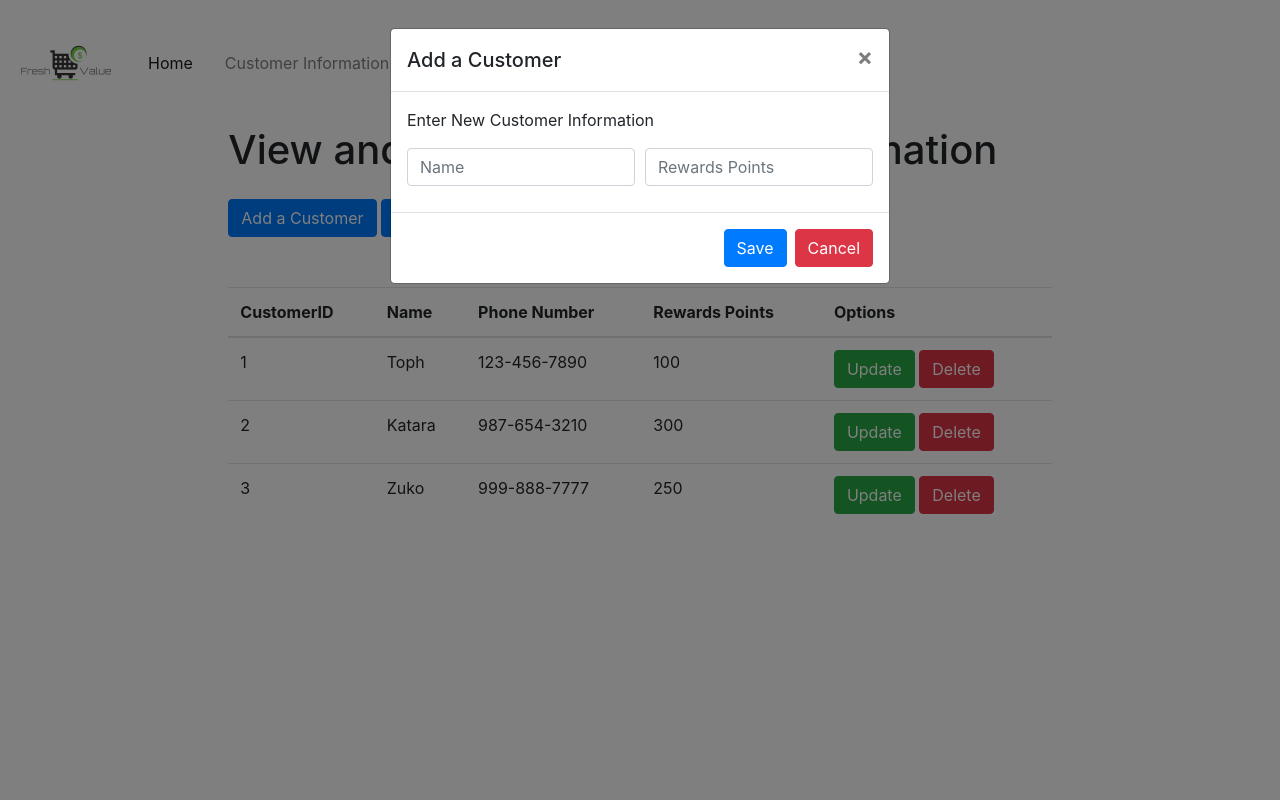
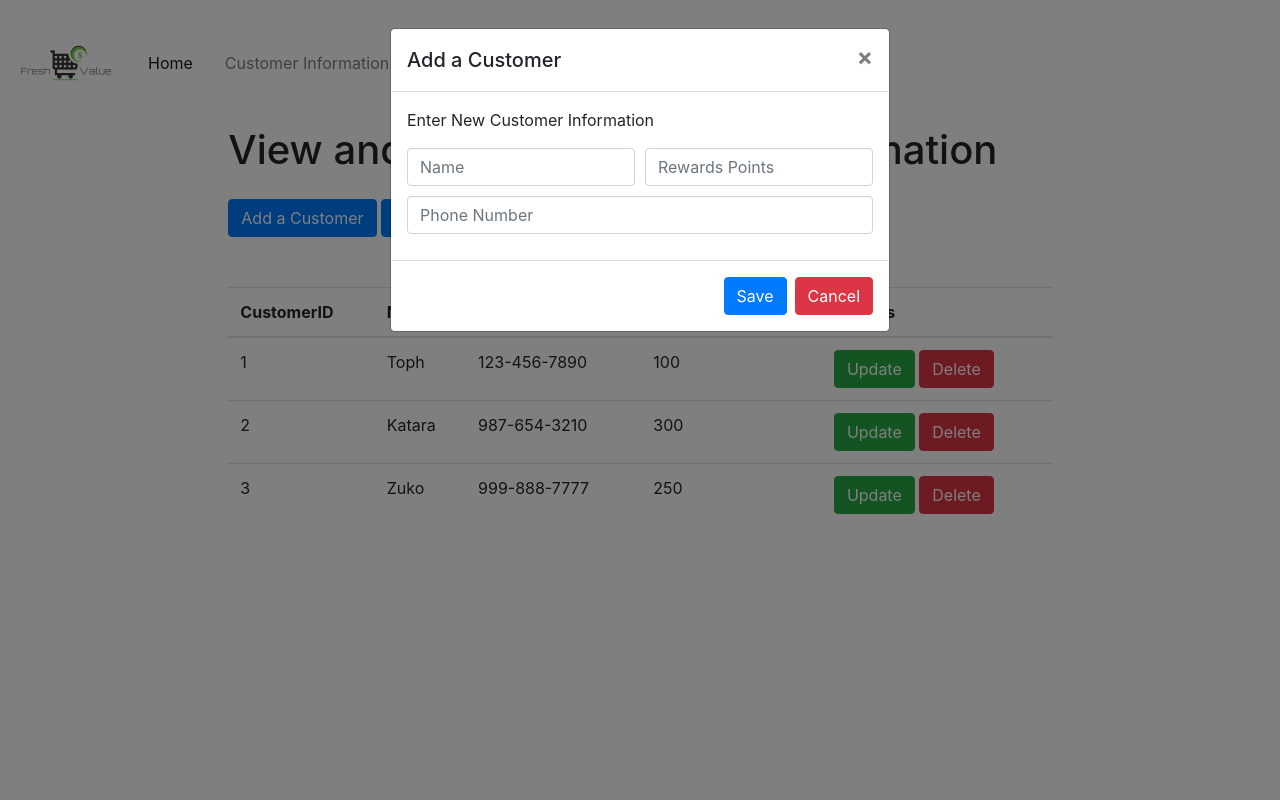
Before and after one commit to laolmstead/freshValueGroceriesDB, a Flask app: page /customers in a window 1280 px wide, after a click on "Add a Customer". Run offline with Flask 2, Linux system fonts and the light colour scheme; data comes from the database, SQL or seed files in the repository; data that the repository does not hold is empty; some libraries are stand-ins or nearby versions.

Commit message:
Insert new customer works

```diff
--- a/app_package/routes.py
+++ b/app_package/routes.py
@@ -22,6 +22,18 @@ def customers_page():
     result = execute_query(db_connection, query).fetchall()
     print('Customers table query returns:', result, flush=True)
     return render_template('customers.html', rows=result)
+
+@app.route('/new-customer', methods=['POST'])
+def insert_new_customer():
+    print('Inserting new customer into the database', flush=True)
+    db_connection = connect_to_database()
+    info = request.get_json(force=True)
+    query =  """INSERT INTO `Customers`
+                    (`Name`, `PhoneNumber`, `RewardsPts`)
+                    VALUES (%s, %s, %s);"""
+    data = (info["name"], info["phone"], info["points"])
+    execute_query(db_connection, query, data)
+    return make_response('Customer added!', 200)
 
 ################################################
 # Orders
--- a/app_package/static/js/customers.js
+++ b/app_package/static/js/customers.js
@@ -8,4 +8,40 @@ function displaySearch(){
     }
 }
 
+function insertNewCustomer() {
+    var name = document.getElementById('add-name').value;
+    var phone = document.getElementById('add-phone').value;
+    var points = document.getElementById('add-pts').value;
+
+    var info = {
+        "name": name,
+        "phone": phone,
+        "points": points
+    }
+    console.log('Customer info:', info);
+
+    // send customer's info to flask
+    fetch('/new-customer', {
+        method: 'POST',
+        headers: {
+            'Content-Type': 'application/json'
+        },
+        body: JSON.stringify(info)
+    }).then(function (response) {
+        return response.text();
+    }).then(function (text) {
+        console.log('Server response:', text);
+        // refresh the page to show updated table
+        window.location.reload();
+    });
+}
+
+function clearInputs() {
+    document.getElementById('add-name').value = '';
+    document.getElementById('add-phone').value = '';
+    document.getElementById('add-pts').value = '';
+}
+
 document.getElementById('search').addEventListener("click", displaySearch);
+document.getElementById('insert-employee').addEventListener("click", insertNewCustomer);
+document.getElementById('clear-inputs').addEventListener("click", clearInputs);
--- a/app_package/templates/customers.html
+++ b/app_package/templates/customers.html
@@ -78,10 +78,15 @@
                 <form class="add-employee">
                     <div class="form-row add-form-row">
                         <div class="col">
-                            <input type="number" class="form-control" placeholder="Name" id="add-name">
+                            <input type="text" class="form-control" placeholder="Name" id="add-name">
                         </div>
                         <div class="col">
                             <input type="number" class="form-control" placeholder="Rewards Points" id="add-pts">
+                        </div>
+                    </div>
+                    <div class="form-row add-form-row">
+                        <div class="col">
+                            <input type="text" class="form-control" placeholder="Phone Number" id="add-phone">
                         </div>
                     </div>
                 </form>
```
